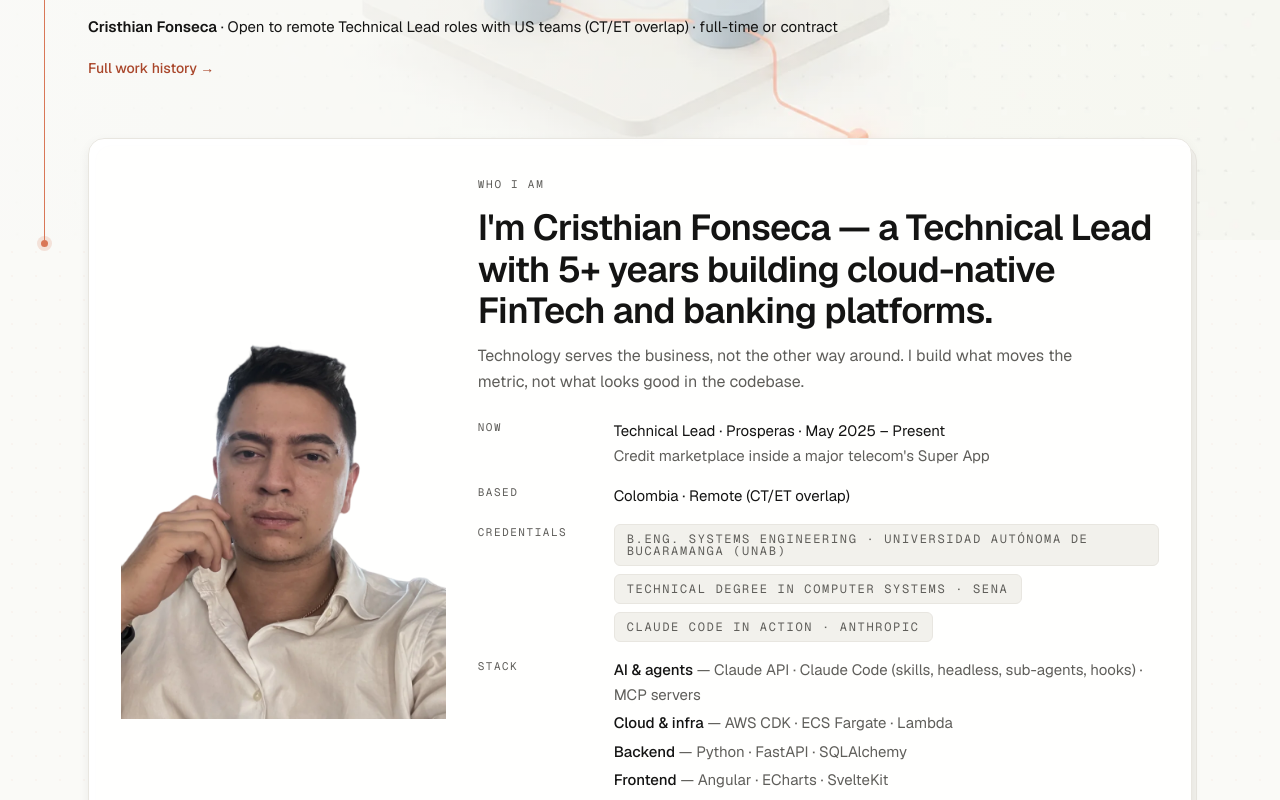
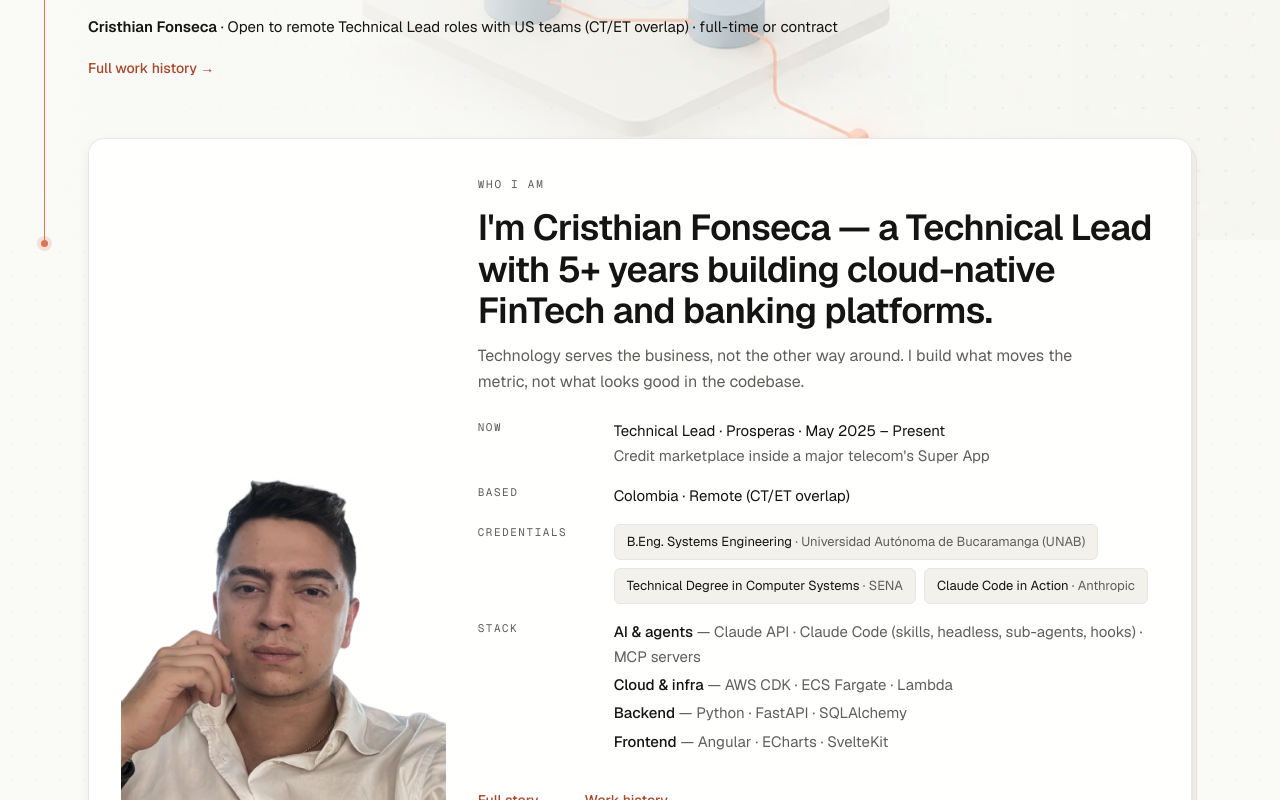
Before and after one commit to Crisfon6-dev/crisfon6-website, a Next.js app: page / in a window 1280 px wide. Shown: the part 560-1360 px from the top of the page. Built offline with nearby package versions, Linux system fonts and the light colour scheme; no server answers.

Commit message:
fix(home): stand the portrait on the card edge, readable credential pills

```diff
--- a/src/components/home/WhoIAm.tsx
+++ b/src/components/home/WhoIAm.tsx
@@ -8,7 +8,6 @@
 import Link from 'next/link';
 import { useLanguage } from '@/i18n/LanguageProvider';
 import { Kicker } from '@/components/primitives/Kicker';
-import { Chip } from '@/components/primitives/Chip';
 import {
   CREDENTIALS,
   PROFILE,
@@ -51,8 +50,8 @@
       aria-labelledby="who-i-am-title"
       className="mx-auto max-w-6xl px-sp-5 pb-sp-7"
     >
-      <div className="slab grid gap-sp-6 p-sp-5 sm:p-sp-6 md:grid-cols-12 md:items-center">
-        <div className="mx-auto w-full max-w-[280px] md:col-span-4 md:max-w-none">
+      <div className="slab grid gap-sp-6 p-sp-5 sm:p-sp-6 md:grid-cols-12">
+        <div className="mx-auto w-full max-w-[280px] md:col-span-4 md:-mb-sp-6 md:max-w-none md:self-end">
           <img
             src={PORTRAIT.src}
             width={PORTRAIT.width}
@@ -94,14 +93,14 @@
             <Fact label={t.whoIAm.credentials}>
               <span className="flex flex-wrap gap-sp-2">
                 {credentials.map((c) => (
-                  <Chip
+                  <span
                     key={c.name.en}
                     data-testid="who-credential"
-                    variant="default"
-                    className="px-sp-3 py-sp-2 text-[12px] normal-case"
+                    className="rounded-sp-sm border border-warm-border bg-warm-bg-subtle px-sp-3 py-sp-2 text-[13px] leading-snug text-warm-fg"
                   >
-                    {c.name[locale]} · {c.issuer}
-                  </Chip>
+                    {c.name[locale]}
+                    <span className="text-warm-fg-muted"> · {c.issuer}</span>
+                  </span>
                 ))}
               </span>
             </Fact>
```
Also changed, not shown: 1 other file (tests, documents, lock files or other folders).
